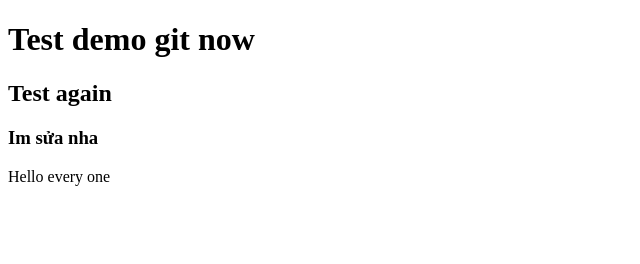
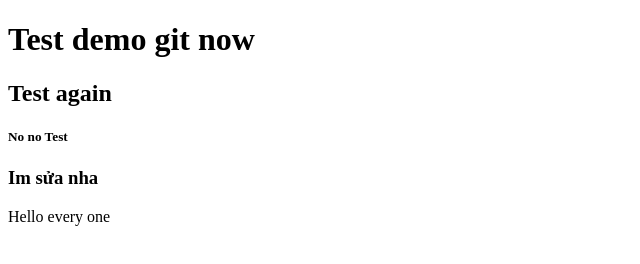
Before and after one commit to ctv261/git-demo-jan, a website: page index.html in a window 1280 px wide. Shown: the whole page, without its empty margins (0-640 px from the left). Drawn offline with Linux system fonts and the light colour scheme.

Commit message:
test again

```diff
--- a/index.html
+++ b/index.html
@@ -4,6 +4,7 @@
     <body>
         <h1>Test demo git now</h1>
         <h2>Test again</h2>
+        <h5>No no Test</h5>
         <h3>Im sửa nha</h3>
         <div>Hello every one</div>
     </body>
```
